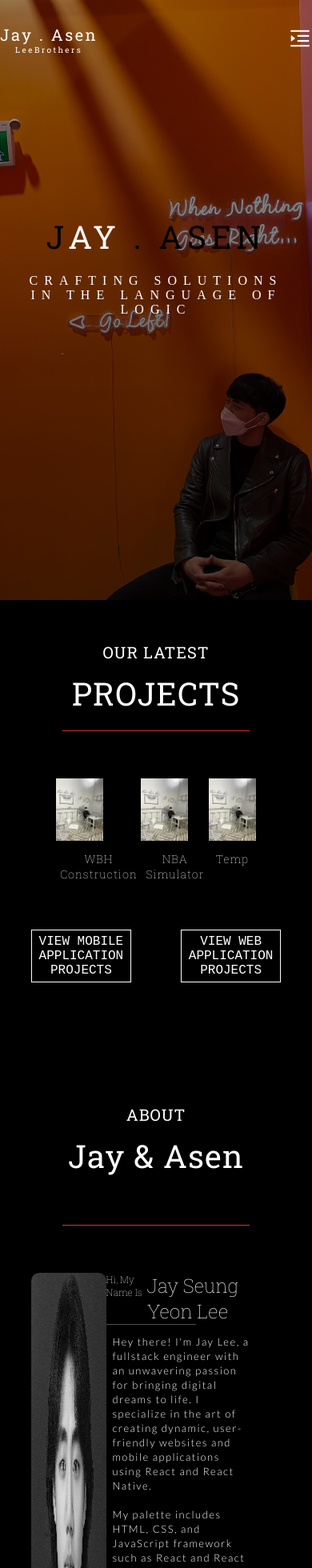
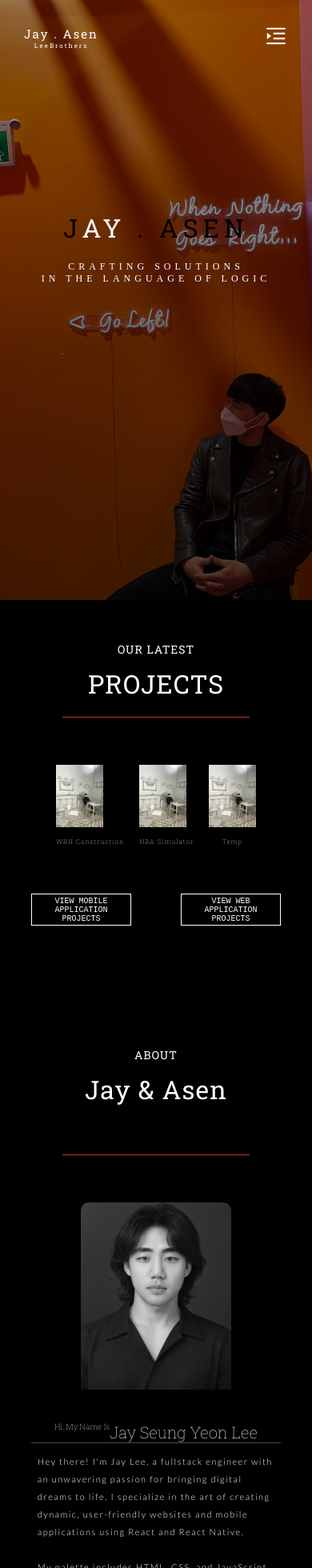
Before and after one commit to LeeJay0126/jayasen, a React (Create React App) app: page / in a window 390 px wide. Shown: the top 1960 px of the page at 80% size. Built offline with nearby package versions, Linux system fonts and the light colour scheme; a web font is replaced by a local one.

Commit message:
mobile view implemented / sidebar fixed

```diff
--- a/src/Pages/Home/Home.css
+++ b/src/Pages/Home/Home.css
@@ -461,10 +461,201 @@
 /**********************************************************************************************
     For viewport >= 768
 ***********************************************************************************************/
-@media only screen and (max-width: 768px) {}
+@media only screen and (max-width: 768px) {
+    .HomeHeaders {
+        padding-top: 200px;
+    }
+
+    .HomeHeaderStart {
+        letter-spacing: 6px;
+        font-size: 40px;
+    }
+
+    .HomeHeaderContent {
+        font-size: 14px;
+    }
+
+    /**********************************************************************************************
+        Home Project Section
+    ***********************************************************************************************/
+
+    .HomeProjectHeader {
+        font-size: 18px;
+    }
+
+    .HomeProjectHeader.later {
+        font-size: 38px;
+    }
+
+    .homeLatestProjectsContainer {
+        padding-top: 80px;
+    }
+
+    .latestProjectTitle {
+        font-size: 12px;
+    }
+
+    .HomeProjectLink {
+        font-size: 12px;
+        padding: 2%;
+    }
+
+    /**********************************************************************************************
+        Home About us Section
+    ***********************************************************************************************/
+
+    .homeProfile {
+        padding-bottom: 40px;
+        flex-direction: column;
+        align-items: center;
+    }
+
+    .homeProfile:last-child {
+        flex-direction: column-reverse;
+    }
+
+    .profileImage {
+        width: 60%;
+        padding-bottom: 30px;
+    }
+
+    .profileUnderLine {
+        width: 100%;
+    }
+
+    .homeProfileContainer {
+        width: 100%;
+    }
+
+    .homeProfileHeader {
+        font-size: 12px;
+    }
+
+    .homeProfileHeader.later {
+        font-size: 32px;
+    }
+
+    /*Might have to change fonts later*/
+    .profileText {
+        margin: 3vw 2vw 2vw 2vw;
+        line-height: 25px;
+        font-size: 14px;
+        letter-spacing: 1.5px;
+    }
+    .learnMoreButton{
+        width: 300px;
+        padding: 20px 40px;
+        height: auto;
+    }
+
+    .learnMoreButton:active {
+        color: black;
+        background-color: white;
+    }
+
+    .learnMoreButton p {
+        font-size: 15px;
+    }
+}
 
 /**********************************************************************************************
     For viewport >= 600
 ***********************************************************************************************/
 
-@media only screen and (max-width: 600px) {}
+@media only screen and (max-width: 600px) {
+    .HomeHeaders {
+        padding-top: 200px;
+    }
+
+    .HomeHeaderStart {
+        letter-spacing: 6px;
+        font-size: 32px;
+    }
+
+    .HomeHeaderContent {
+        font-size: 12px;
+        letter-spacing: 5px;
+    }
+
+    /**********************************************************************************************
+        Home Project Section
+    ***********************************************************************************************/
+
+    .HomeProjectHeader {
+        font-size: 14px;
+    }
+
+    .HomeProjectHeader.later {
+        font-size: 32px;
+    }
+
+    .homeLatestProjectsContainer {
+        padding-top: 60px;
+    }
+
+    .latestProjectTitle {
+        font-size: 8px;
+    }
+
+    .HomeProjectLink {
+        font-size: 10px;
+        padding: 2%;
+    }
+
+    /**********************************************************************************************
+        Home About us Section
+    ***********************************************************************************************/
+
+    .homeProfile {
+        padding-bottom: 40px;
+        flex-direction: column;
+        align-items: center;
+    }
+
+    .homeProfile:last-child {
+        flex-direction: column-reverse;
+    }
+
+    .profileImage {
+        width: 60%;
+        padding-bottom: 40px;
+    }
+
+    .profileUnderLine {
+        width: 100%;
+    }
+
+    .homeProfileContainer {
+        width: 100%;
+    }
+
+    .homeProfileHeader {
+        font-size: 10px;
+    }
+
+    .homeProfileHeader.later {
+        font-size: 20px;
+    }
+
+    /*Might have to change fonts later*/
+    .profileText {
+        margin: 3vw 2vw 2vw 2vw;
+        line-height: 22px;
+        font-size: 11px;
+        letter-spacing: 1.5px;
+    }
+    .learnMoreButton{
+        width: 300px;
+        padding: 20px 40px;
+        height: auto;
+    }
+
+    .learnMoreButton:active {
+        color: black;
+        background-color: white;
+    }
+
+    .learnMoreButton p {
+        font-size: 15px;
+    }
+}
--- a/src/SharedComponents/Menu/Menu.css
+++ b/src/SharedComponents/Menu/Menu.css
@@ -103,9 +103,10 @@
 
     display: flex;
     flex-direction: column;
+    justify-content: space-around;
     right: 0px;
     top: 0px;
-    background-color: rgb(247,240,235);
+    background-color: rgb(247, 240, 235);
     transform: translate(800px, 0);
     transition: all 0.4s;
 }
@@ -116,7 +117,7 @@
     padding: 75px 10px;
 }
 
-.sideBarHeading{
+.sideBarHeading {
     font-family: 'Courier New', Courier, monospace;
     font-size: 28px;
     letter-spacing: 2px;
@@ -144,7 +145,7 @@
     z-index: 3;
 }
 
-.menuIconClicked{
+.menuIconClicked {
     color: black;
 }
 
@@ -259,8 +260,16 @@
         display: none;
     }
 
-    .mobileMenu{
+    .mobileMenu {
         display: block;
+    }
+
+    .sideBar a {
+        letter-spacing: 2px;
+    }
+
+    .sideBarHeading {
+        font-size: 18px;
     }
 
 }
@@ -270,16 +279,29 @@
 ***********************************************************************************************/
 
 @media only screen and (max-width: 600px) {
+
+    .logoLetters {
+        font-size: 15px;
+        letter-spacing: 2px;
+    }
+
+    .logoFooters {
+        font-size: 8px;
+        letter-spacing: 2px;
+    }
+
     .menuBar {
-        max-width: 450px;
-        padding-top: 30px;
+        max-width: 400px;
+        padding-left: 30px;
+        padding-right: 30px;
+        justify-content: space-between;
     }
 
     .optionList {
         display: none;
     }
 
-    .mobileMenu{
+    .mobileMenu {
         display: block;
     }
 
--- a/src/SharedComponents/Menu/MobileMenu.js
+++ b/src/SharedComponents/Menu/MobileMenu.js
@@ -14,15 +14,15 @@ const MobileMenu = () => {
         <div className="mobileMenu">
             <AiOutlineMenuUnfold className={displayMenu ? "menuIcon menuIconClicked" : "menuIcon"} onClick={mobileMenuHandler} />
             <div className={displayMenu ? "sideBar sideBarActive" : "sideBar"}>
-                <h2 className="sideBarHeading">
-                    Jay . Asen
-                </h2>
                 <ul>
                     <Link to="/"><li>Home</li></Link>
                     <Link to="/"><li>Project</li></Link>
                     <Link to="/"><li>Resume</li></Link>
                     <Link to="/"><li>Contact Us</li></Link>
                 </ul>
+                <h2 className="sideBarHeading">
+                    Jay . Asen
+                </h2>
             </div>
         </div>
     );
```
